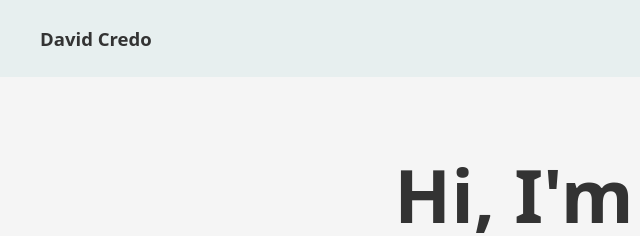
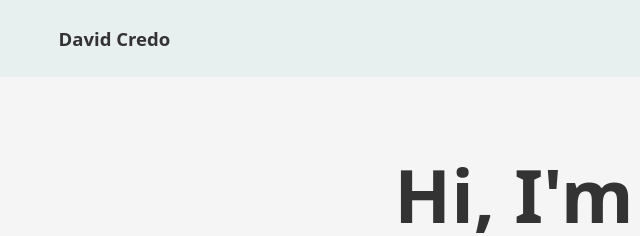
Before and after one commit to DavidCredo/personalblog, an Astro site: page / in a window 1280 px wide. Shown: the top 236 px of the page, 0-640 px from the left. Built offline with nearby package versions, Linux system fonts and the light colour scheme; Astro itself is replaced by a stand-in of ours.

Commit message:
Add padding to logo element in Layout component

```diff
--- a/src/layouts/Layout.astro
+++ b/src/layouts/Layout.astro
@@ -47,7 +47,7 @@ const { title } = Astro.props;
     <div class="wrapper">
       <header>
         <div class="header-wrapper">
-          <a href="/">David Credo</a>
+          <a id="logo" href="/">David Credo</a>
           <DesktopNavigation client:only="svelte" />
           <MobileNavigation client:only="svelte" />
         </div>
@@ -60,6 +60,10 @@ const { title } = Astro.props;
 <style>
   header {
     background: var(--color-neutral-100);
+  }
+
+  #logo {
+    padding-inline: 1rem;
   }
 
   .wrapper {
```
